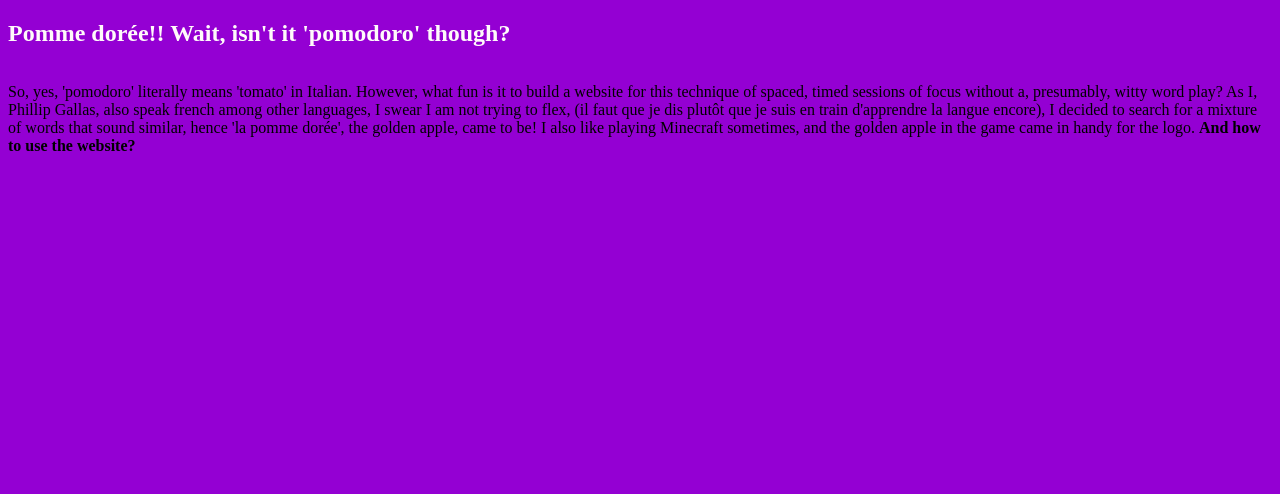
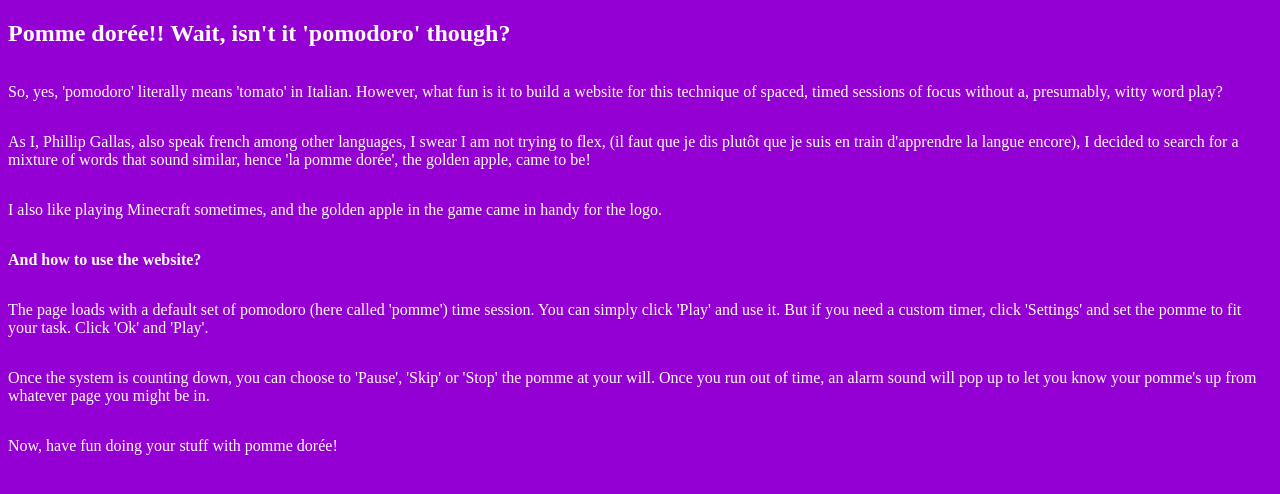
Before and after one commit to gallash/pommedoree, a Django app: page /about/ in a window 1280 px wide. Shown: the part 176-670 px from the top of the page. Run offline with Django 3.2, Linux system fonts and the light colour scheme.

Commit message:
Changes in the JS, in the about page and in the main page. I added many new functionalities. Now the project is almost complete. The only thing left now is the skip functionality

```diff
--- a/pomo/static/pomo/styles.css
+++ b/pomo/static/pomo/styles.css
@@ -207,4 +207,6 @@ p.counter-minutes, p.counter-seconds{
     color: snow;
 }
 
-.about-page-p-text{}
+.about-page-p-text{
+    color: snow;
+}
--- a/pomo/templates/pomo/about_page.html
+++ b/pomo/templates/pomo/about_page.html
@@ -28,18 +28,33 @@
                 So, yes, 'pomodoro' literally means 'tomato' in Italian. However, what fun is it
                 to build a website for this technique of spaced, timed sessions of focus without a,
                 presumably, witty word play?
-
+            </p>
+            <p class="about-page-p-text">
                 As I, Phillip Gallas, also speak french among other languages,
                 I swear I am not trying to flex, (il faut que je dis plutôt que je suis en train
                 d'apprendre la langue encore), I decided to search for a mixture of words that sound
                 similar, hence 'la pomme dorée', the golden apple, came to be!
-
+            </p>
+            <p class="about-page-p-text">
                 I also like playing Minecraft sometimes, and the golden apple in the game came in
                 handy for the logo.
-
+            </p>
+            <p class="about-page-p-text">
                 <strong>And how to use the website?</strong>
-
-
+            </p>
+            <p class="about-page-p-text">
+                The page loads with a default set of pomodoro (here called 'pomme') time session. You
+                can simply click 'Play' and use it.
+                But if you need a custom timer, click 'Settings' and set the pomme to fit your task.
+                Click 'Ok' and 'Play'.
+            </p>
+            <p class="about-page-p-text">
+                Once the system is counting down, you can choose to 'Pause', 'Skip' or 'Stop' the
+                pomme at your will. Once you run out of time, an alarm sound will pop up to let
+                you know your pomme's up from whatever page you might be in.
+            </p>
+            <p class="about-page-p-text">
+                Now, have fun doing your stuff with pomme dorée!
             </p>
         </main>
 
--- a/pomo/templates/pomo/main_page.html
+++ b/pomo/templates/pomo/main_page.html
@@ -57,6 +57,10 @@
                             <input type="text" id="session-time" name="session-time">
                         </div>
                         <div class="settings-form-input">
+                            <p>Break time</p>
+                            <input type="text" id="session-break-time" name="session-break-time">
+                        </div>
+                        <div class="settings-form-input">
                             <p>Number of sessions</p>
                             <input type="text" id="sessions-number" name="sessions-number">
                         </div>
```
Also changed, not shown: pomo/static/pomo/main.js (+40 -8 lines).
